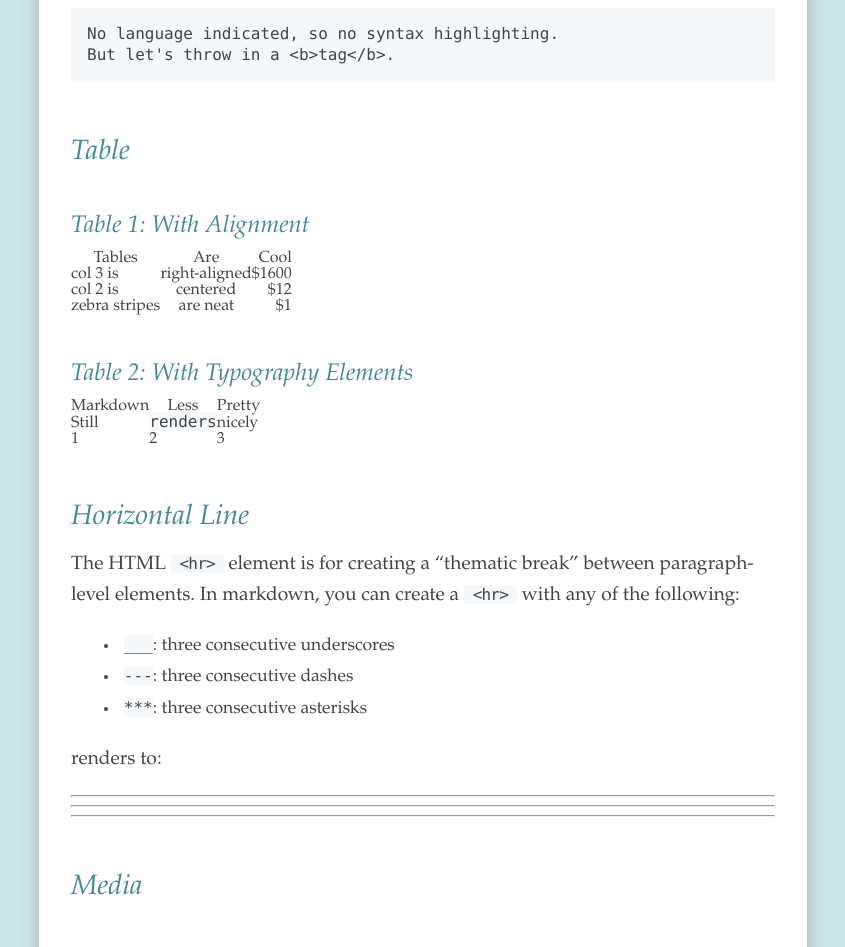
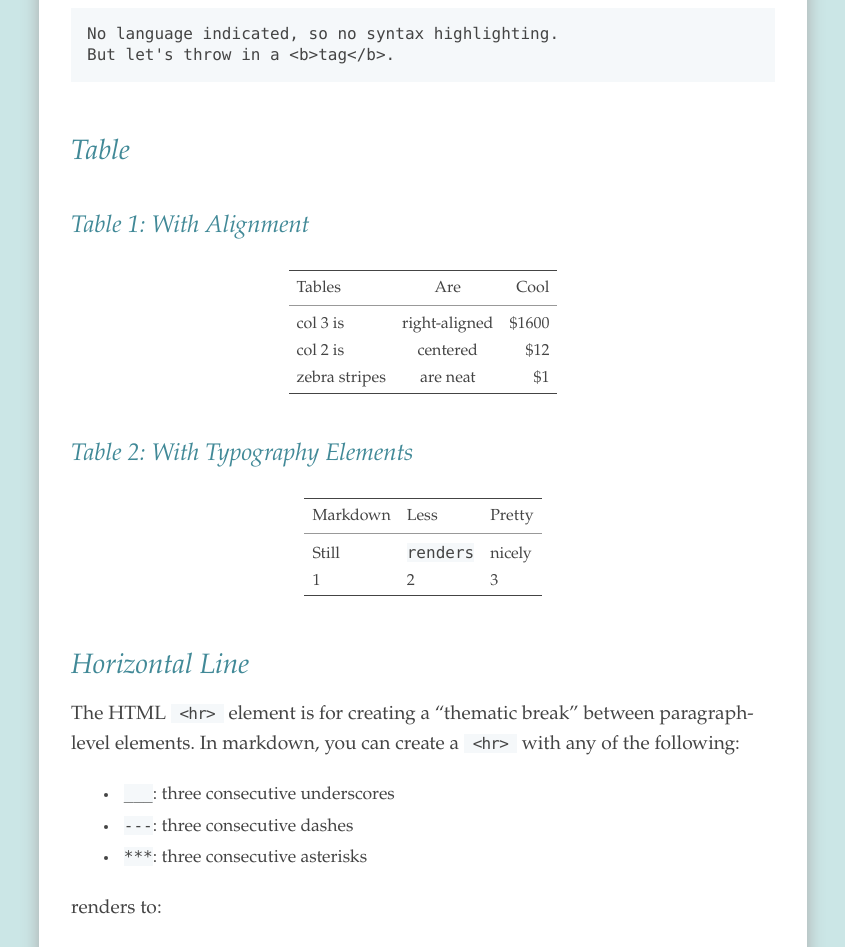
Before and after one commit to Selbosh/old-jekyll, a Jekyll site: the page built from _posts/2015-12-30-markdown-cheatsheet-demo.md, in a window 1280 px wide. Shown: the part 2259-3206 px from the top of the page, without its empty margins (217-1062 px from the left). Built offline with Jekyll 4.4.1, drawn with Linux system fonts in a browser that asks for light colours; some web fonts are replaced; some of the changed text lies outside the part shown.

Commit message:
Add hr and bookstabs-style table styling

```diff
--- a/_posts/2015-12-30-markdown-cheatsheet-demo.md
+++ b/_posts/2015-12-30-markdown-cheatsheet-demo.md
@@ -109,7 +109,15 @@ ___
 
 ***
 
-<div class="divider"></div>
+So, for example, let's imagine that I want to produce a horizontal rule under a paragraph of text.
+
+Lorem ipsum dolor sit amet, consectetur adipiscing elit. Nunc orci odio, aliquam eget blandit id, finibus at ex. Morbi non erat neque. Nullam porttitor dolor id eros tincidunt faucibus. Morbi non euismod libero. Mauris vulputate vel mauris sit amet condimentum. Nulla facilisi. Aenean augue erat, scelerisque ut vulputate non, pellentesque in nulla.
+
+___
+
+Duis viverra hendrerit ligula blandit scelerisque. Praesent non luctus erat, ut vulputate sapien. Duis porttitor ligula in vehicula suscipit. Pellentesque habitant morbi tristique senectus et netus et malesuada fames ac turpis egestas. Phasellus porta tincidunt urna. Nulla arcu dolor, tristique et eros in, bibendum bibendum nisi. Suspendisse eget dapibus tellus. Nulla et ex vitae elit luctus aliquam.
+
+---
 
 ## Media
 
--- a/_sass/_typography.scss
+++ b/_sass/_typography.scss
@@ -162,3 +162,39 @@ div.footnotes {
     p { margin: inherit; }
   }
 }
+
+/* Booktabs-style tables */
+table {
+  width: auto;
+  margin: 2rem auto;
+  border-top: 1px solid #444;
+  border-bottom: 1px solid #444;
+}
+thead {
+  vertical-align:middle;
+  border-color:inherit;
+}
+th, td {
+    text-align: left;
+    font-size: 1rem;
+    line-height: 1.7;
+}
+th {
+    border-bottom: 1px solid #999;
+    padding: 0.65ex 0.5em 0.4ex 0.5em;
+    font-weight: normal;
+}
+td {
+    padding-left: 0.5em;
+    padding-right: 0.5em;
+}
+tr:first-child td {
+    padding-top: 0.65ex;
+}
+
+/* Horizontal rules */
+hr {
+  border: dotted $colour-accent;
+  border-width: 1px 0 0 0;
+  margin: 2rem 0;
+}
```
